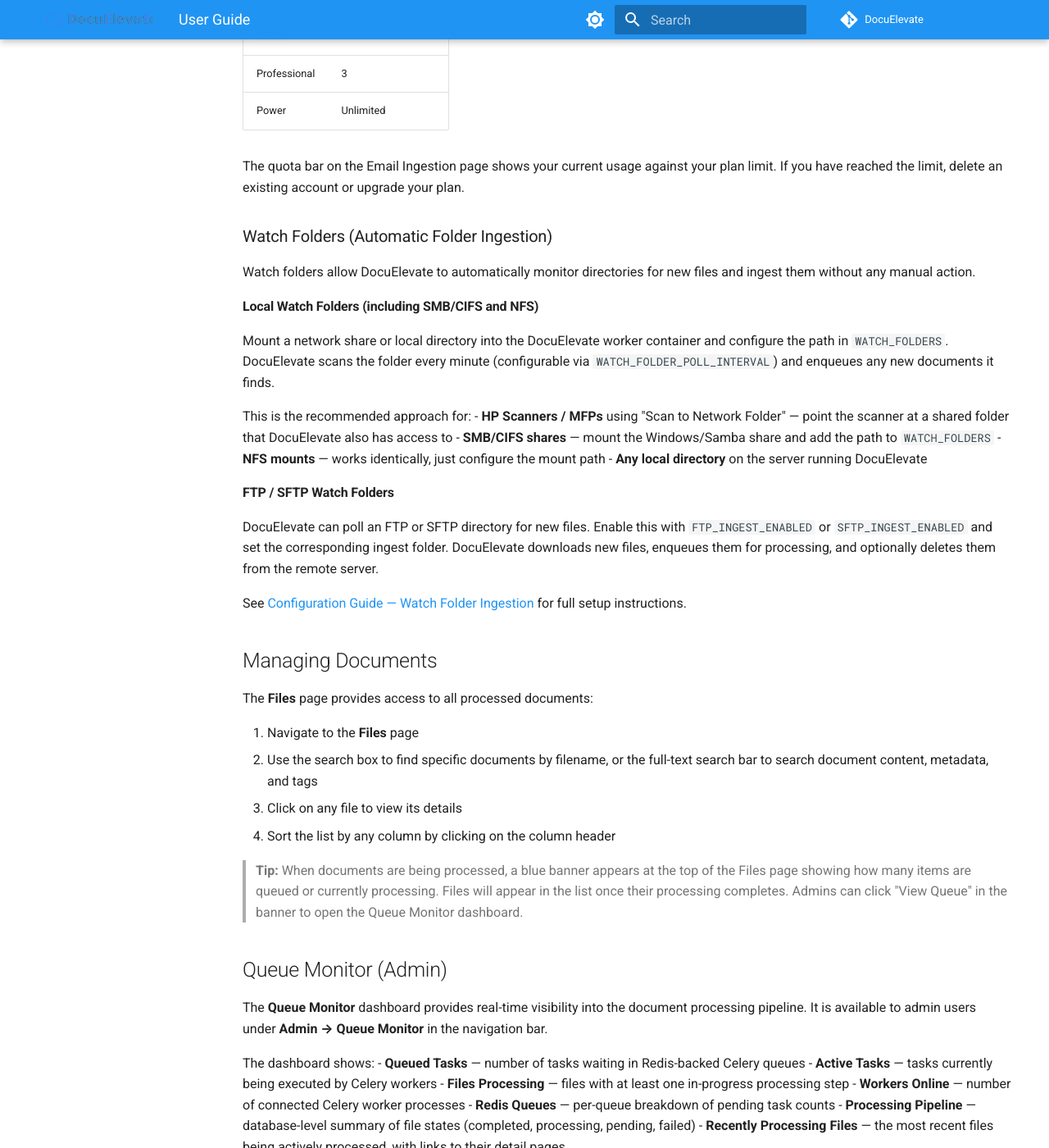
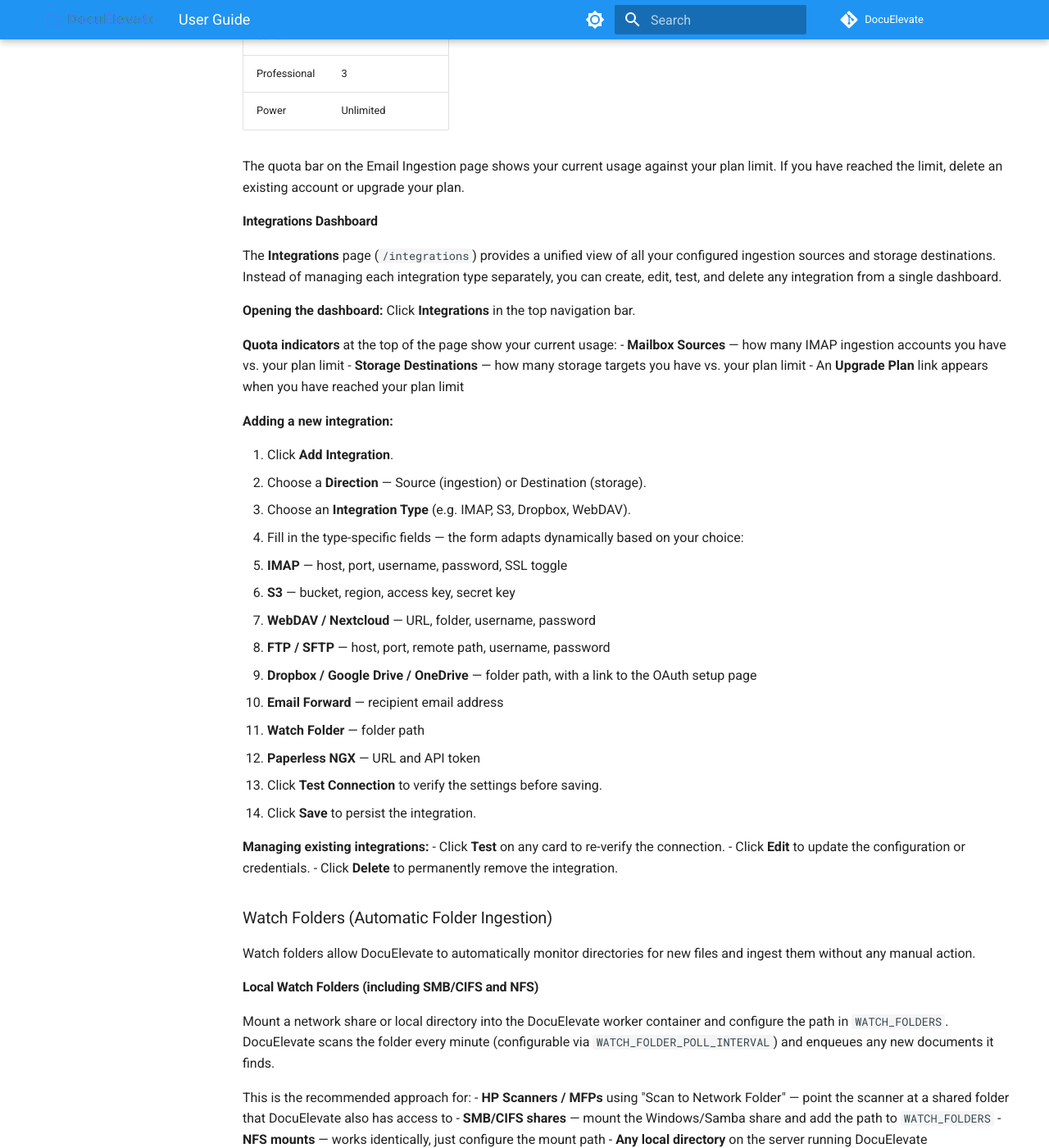
Before and after one commit to christianlouis/DocuElevate, an MkDocs documentation site: the page built from docs/UserGuide.md, in a window 1280 px wide and 1400 px high, scrolled down 3591 px. Shown: the whole window at 82% size. Built offline with MkDocs 1.6.1 and Material for MkDocs 9.7.7, drawn with Linux system fonts in a browser that asks for light colours; comment, search, counter and statistics services are not loaded.

```diff
--- a/docs/UserGuide.md
+++ b/docs/UserGuide.md
@@ -139,6 +139,39 @@ In addition to the system-wide IMAP mailboxes configured by the administrator vi
 | Power        | Unlimited     |
 
 The quota bar on the Email Ingestion page shows your current usage against your plan limit. If you have reached the limit, delete an existing account or upgrade your plan.
+
+#### Integrations Dashboard
+
+The **Integrations** page (`/integrations`) provides a unified view of all your configured ingestion sources and storage destinations. Instead of managing each integration type separately, you can create, edit, test, and delete any integration from a single dashboard.
+
+**Opening the dashboard:** Click **Integrations** in the top navigation bar.
+
+**Quota indicators** at the top of the page show your current usage:
+- **Mailbox Sources** — how many IMAP ingestion accounts you have vs. your plan limit
+- **Storage Destinations** — how many storage targets you have vs. your plan limit
+- An **Upgrade Plan** link appears when you have reached your plan limit
+
+**Adding a new integration:**
+
+1. Click **Add Integration**.
+2. Choose a **Direction** — Source (ingestion) or Destination (storage).
+3. Choose an **Integration Type** (e.g. IMAP, S3, Dropbox, WebDAV).
+4. Fill in the type-specific fields — the form adapts dynamically based on your choice:
+   - **IMAP** — host, port, username, password, SSL toggle
+   - **S3** — bucket, region, access key, secret key
+   - **WebDAV / Nextcloud** — URL, folder, username, password
+   - **FTP / SFTP** — host, port, remote path, username, password
+   - **Dropbox / Google Drive / OneDrive** — folder path, with a link to the OAuth setup page
+   - **Email Forward** — recipient email address
+   - **Watch Folder** — folder path
+   - **Paperless NGX** — URL and API token
+5. Click **Test Connection** to verify the settings before saving.
+6. Click **Save** to persist the integration.
+
+**Managing existing integrations:**
+- Click **Test** on any card to re-verify the connection.
+- Click **Edit** to update the configuration or credentials.
+- Click **Delete** to permanently remove the integration.
 
 ### Watch Folders (Automatic Folder Ingestion)
 
```
Also changed, not shown: 2 other files.
